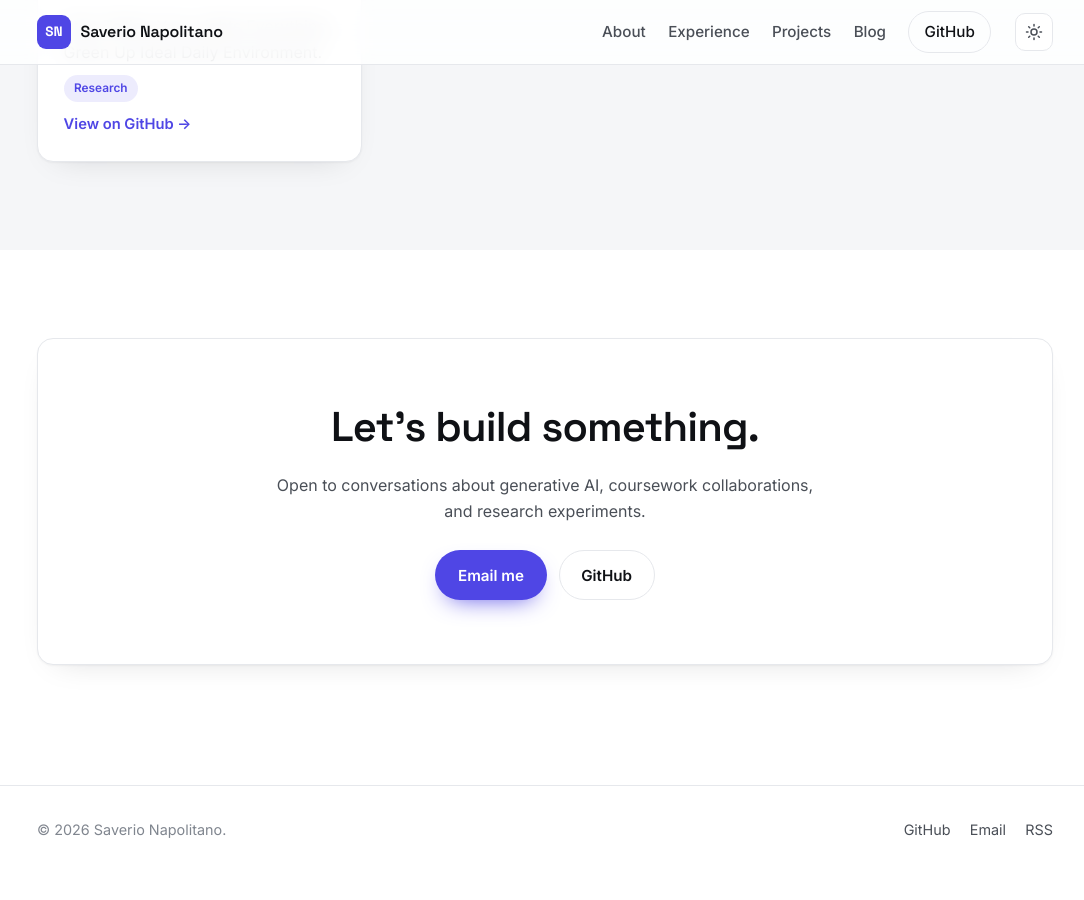
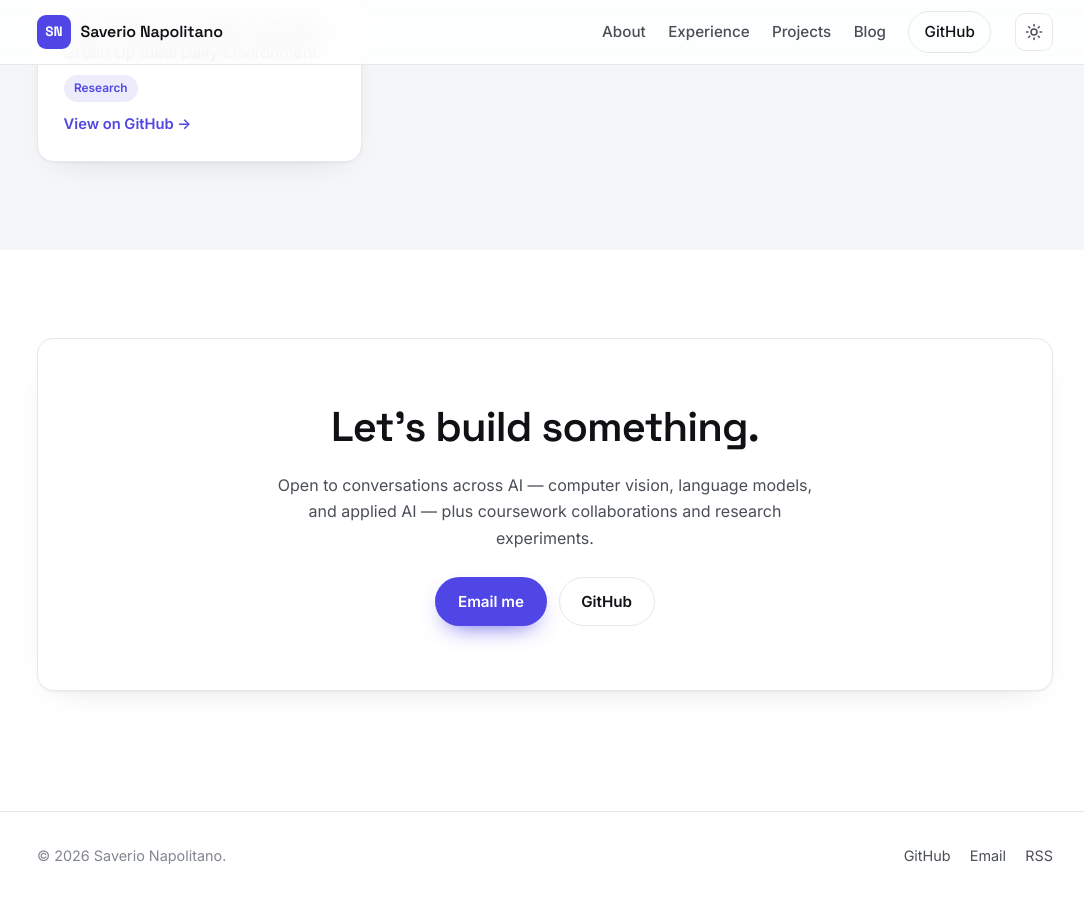
Before and after one commit to SaverioNapolitano/SaverioNapolitano.github.io, a Jekyll site: the page built from index.md, in a window 1280 px wide and 900 px high, scrolled down 3384 px. Shown: the whole window, without its empty margins (95-1179 px from the left). Built offline with Jekyll 4.4.1, drawn with Linux system fonts in a browser that asks for light colours; before the commit the page ends 4258 px from its top, so only the background shows below that.

Commit message:
update text

```diff
--- a/index.md
+++ b/index.md
@@ -177,7 +177,7 @@ title: Home
   <div class="wrapper">
     <div class="cta-panel reveal">
       <h2>Let's build something.</h2>
-      <p>Open to conversations about generative AI, coursework collaborations, and research experiments.</p>
+      <p>Open to conversations across AI — computer vision, language models, and applied AI — plus coursework collaborations and research experiments.</p>
       <div class="cta-row">
         <a class="btn btn-primary" href="mailto:saverio.napolitano@outlook.com">Email me</a>
         <a class="btn btn-ghost" href="https://github.com/SaverioNapolitano" target="_blank" rel="noopener">GitHub</a>
```
